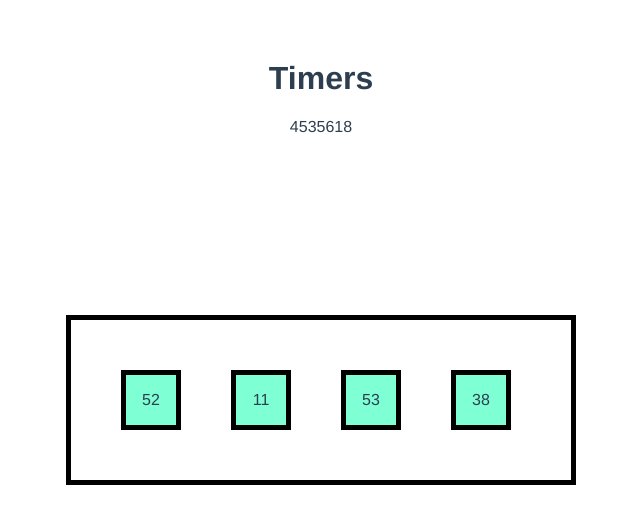
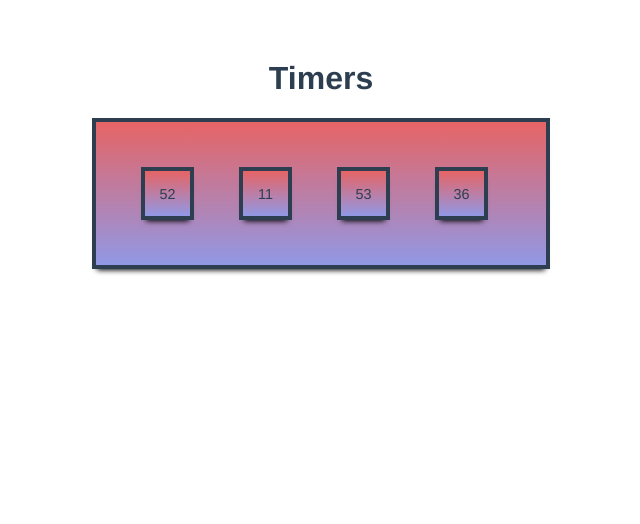
Before and after one commit to ryantupo/vue-firstapp, a Vue app: page / in a window 1280 px wide. Shown: the top 524 px of the page, without its empty margins (319-959 px from the left). Built offline with nearby package versions, Linux system fonts and the light colour scheme.

Commit message:
14.05.2021 countdown working started css

```diff
--- a/src/App.vue
+++ b/src/App.vue
@@ -1,14 +1,15 @@
 <template>
 <div>
     <h1>Timers</h1>
-  <Countdown :totalTime=4535623 />
+
+  <div><Countdown class="sizingLarge" :totalTime=4535623 /></div>
+
 </div>
 
 </template>
 
 <script>
-
-import Countdown from './components/Coutdown'
+import Countdown from "./components/Coutdown";
 
 export default {
   name: "App",
@@ -19,6 +20,11 @@ export default {
     sayhi() {
       console.log("heyyyyyyyyyy");
     }
+  },
+  data() {
+    return {
+      timers: []
+    };
   }
 };
 </script>
@@ -37,4 +43,17 @@ export default {
   width: 50px;
   height: 50px;
 }
+
+.sizingSmall {
+  zoom: 0.5;
+  -moz-transform: scale(0.5);
+}
+.sizingMedium {
+  zoom: 0.75;
+  -moz-transform: scale(0.75);
+}
+.sizingLarge {
+  zoom: 0.9;
+  -moz-transform: scale(0.9);
+}
 </style>
--- a/src/components/Coutdown.vue
+++ b/src/components/Coutdown.vue
@@ -1,7 +1,5 @@
 <template>
-    <div>
-
-    {{ timerCount }}
+    <div class="">
     <div class="padding mainBlock">
     <div style="margin-right:50px;" class="padding numberBlock">
     <p>{{ this.amountOfDays }}</p>
@@ -75,29 +73,36 @@ export default {
 
 <style>
 .numberBlock {
+
   vertical-align: middle;
   text-align: center;
   width: 50px;
   height: 50px;
-  background-color: aquamarine;
+  background: linear-gradient(#e66465, #9198e5);
+  box-shadow: 0 8px 6px -6px black;
 }
 
 .mainBlock {
-  position: absolute;
-  top: 50%;
-  left: 50%;
-  transform: translate(-50%, -50%);
+  margin-top:50px;
   display: flex;
   flex-wrap: wrap;
   margin: auto;
   width: 400px;
-
   padding: 50px;
+  margin-bottom: 50px;
 }
 
 .padding {
-  border-color: black;
+  background: linear-gradient(#e66465, #9198e5);
   border-style: solid;
   border-width: 5px 5px;
+  box-shadow: 0 8px 6px -6px black;
+}
+
+.center{
+  position:absolute;
+  top:50%;
+  left:50%;
+
 }
 </style>
```
Also changed, not shown: src/components/AddCounter.vue (added, +19 -0 lines).
